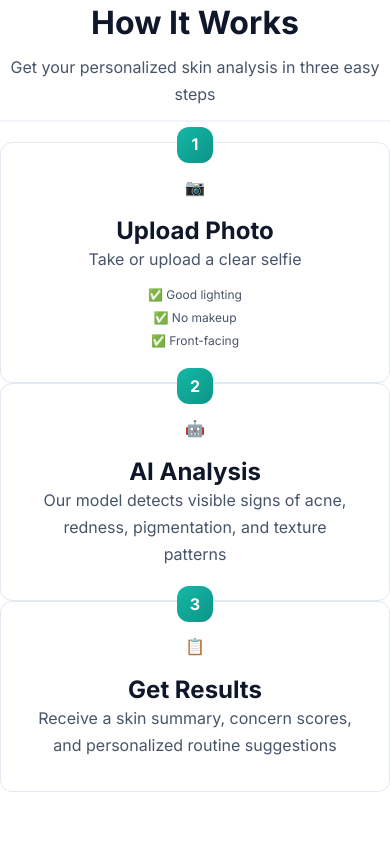
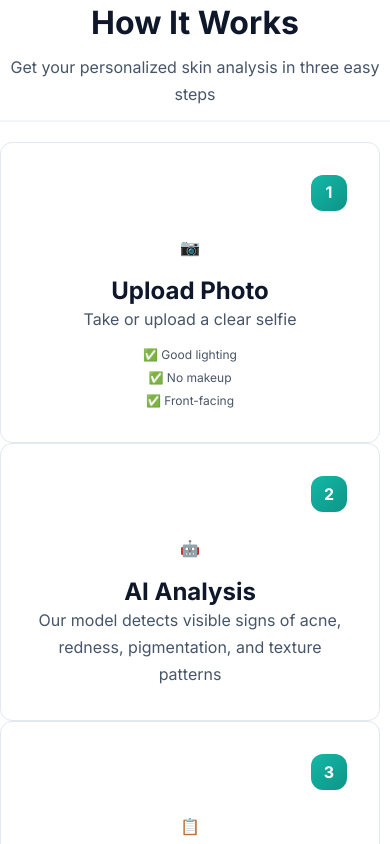
Before and after one commit to himprapatel-rgb/ai-skincare-intelligence-system, a React (Vite) app in the folder frontend/: page / in a window 390 px wide. Shown: the part 2520-3364 px from the top of the page. Built offline with nearby package versions, Linux system fonts and the light colour scheme; no server answers.

Commit message:
feat(ui): Convert How It Works to horizontal timeline layout  - Change from vertical grid to horizontal flexbox - Add animated connecting arrows between steps   - Implement gradient timeline with shadows - Add pulsing arrow animations - Responsive: horizontal on desktop, vertical on mobile

```diff
--- a/frontend/src/pages/HomePage.css
+++ b/frontend/src/pages/HomePage.css
@@ -1090,3 +1090,150 @@
 .faq-item {
   animation: none;
 }
+
+
+
+/* =============================================
+   HORIZONTAL TIMELINE LAYOUT - HOW IT WORKS
+   Industry-standard horizontal process flow
+============================================= */
+
+/* Override grid to create horizontal timeline */
+.steps-grid {
+  display: flex;
+  flex-direction: row;
+  align-items: stretch;
+  justify-content: center;
+  gap: 0;
+  position: relative;
+  max-width: 1400px;
+  margin: 0 auto;
+  padding: 0 24px;
+}
+
+/* Horizontal step cards */
+.step-card {
+  flex: 1;
+  min-width: 280px;
+  max-width: 380px;
+  position: relative;
+  margin: 0;
+}
+
+/* Add connecting timeline line */
+.step-card:not(:last-child)::after {
+  content: '';
+  position: absolute;
+  top: 32px;
+  right: -2px;
+  width: 60px;
+  height: 4px;
+  background: linear-gradient(90deg, var(--primary) 0%, var(--accent) 100%);
+  z-index: 1;
+  box-shadow: 0 2px 8px rgba(13, 148, 136, 0.3);
+}
+
+/* Arrow head for timeline */
+.step-card:not(:last-child)::before {
+  content: '';
+  position: absolute;
+  top: 24px;
+  right: -10px;
+  width: 0;
+  height: 0;
+  border-top: 10px solid transparent;
+  border-bottom: 10px solid transparent;
+  border-left: 12px solid var(--accent);
+  z-index: 2;
+  filter: drop-shadow(2px 0 4px rgba(13, 148, 136, 0.3));
+}
+
+/* Reposition step numbers to top center */
+.step-number {
+  position: relative;
+  top: -20px;
+  margin-bottom: 8px;
+}
+
+/* Adjust spacing for horizontal layout */
+.step-icon {
+  margin-bottom: 16px;
+}
+
+.step-title {
+  margin-bottom: 10px;
+}
+
+/* Tablet horizontal layout */
+@media (max-width: 1024px) and (min-width: 769px) {
+  .steps-grid {
+    flex-direction: row;
+    gap: 0;
+  }
+
+  .step-card {
+    min-width: 240px;
+  }
+
+  .step-card:not(:last-child)::after {
+    width: 40px;
+  }
+
+  .step-card:not(:last-child)::before {
+    right: -8px;
+  }
+}
+
+/* Mobile: Keep vertical for small screens */
+@media (max-width: 768px) {
+  .steps-grid {
+    flex-direction: column;
+    gap: 32px;
+  }
+
+  .step-card:not(:last-child)::after {
+    display: none;
+  }
+
+  .step-card:not(:last-child)::before {
+    display: none;
+  }
+
+  .step-number {
+    top: 0;
+    margin-bottom: 24px;
+  }
+}
+
+/* Add subtle pulsing animation to arrows */
+@keyframes arrowPulse {
+  0%, 100% {
+    opacity: 0.8;
+    transform: translateX(0);
+  }
+  50% {
+    opacity: 1;
+    transform: translateX(3px);
+  }
+}
+
+.step-card:not(:last-child)::before {
+  animation: arrowPulse 2s ease-in-out infinite;
+}
+
+/* Enhanced hover for horizontal layout */
+.step-card:hover {
+  z-index: 10;
+}
+
+.step-card:hover:not(:last-child)::after {
+  background: linear-gradient(90deg, var(--accent) 0%, var(--success) 100%);
+  height: 5px;
+  box-shadow: 0 3px 12px rgba(13, 148, 136, 0.5);
+}
+
+.step-card:hover:not(:last-child)::before {
+  border-left-color: var(--success);
+  animation: none;
+  transform: translateX(3px);
+}
```
